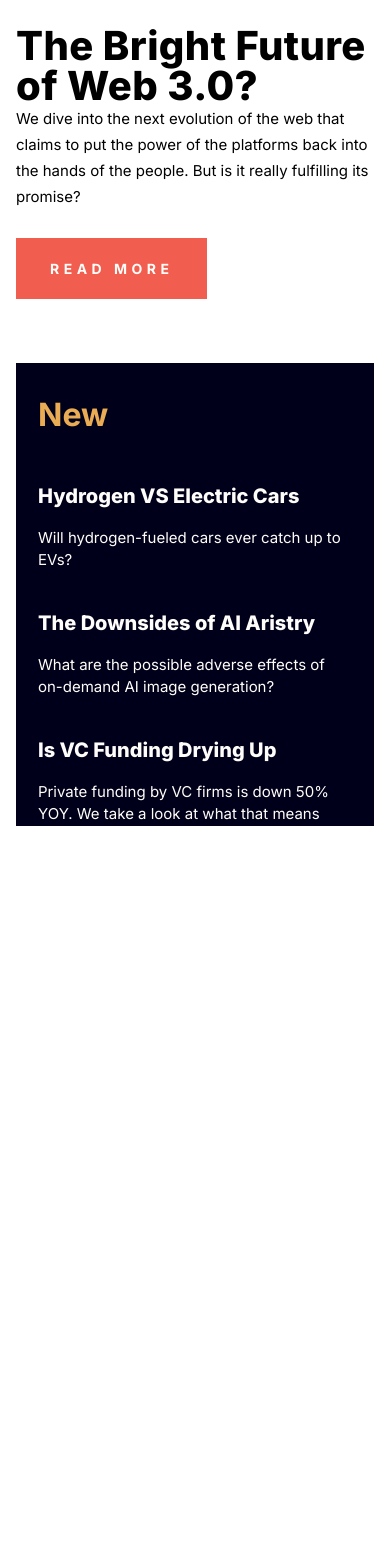
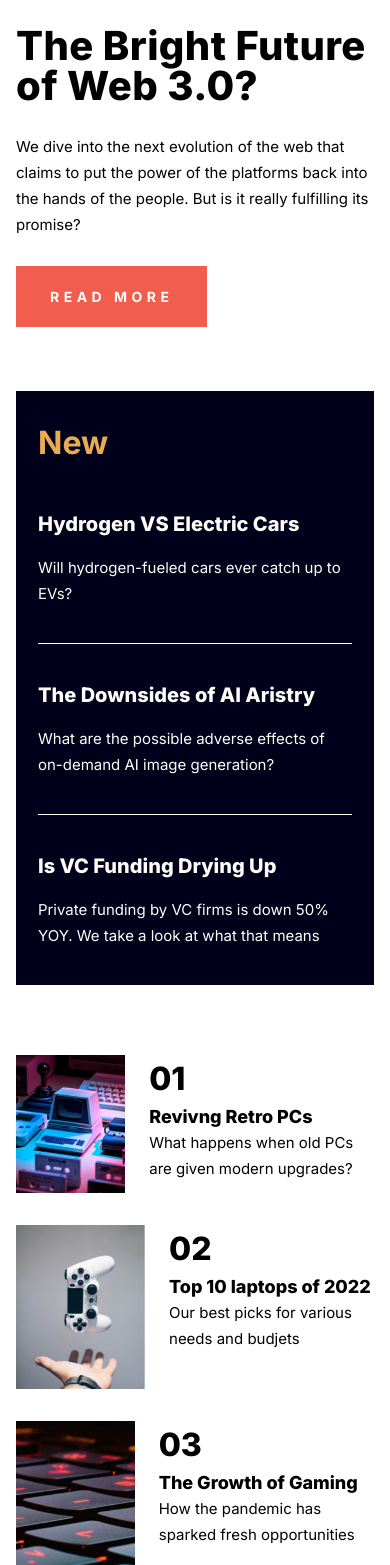
Before and after one commit to TheRedHoodGuy/simple-webpage-with-react, a React (Vite) app: page / in a window 390 px wide. Shown: the part 403-1968 px from the top of the page. Before the commit the page ends 1229 px from the top, so only its background shows below. Built offline with nearby package versions, Linux system fonts and the light colour scheme.

Commit message:
Mobile completed, bottom image section, Problematic | Unfinished

```diff
--- a/src/App.jsx
+++ b/src/App.jsx
@@ -1,12 +1,14 @@
 import React from 'react'
 import Headcomp from './components/Pageheader/Headcomp.jsx'
 import Article from './components/Mainarticle/Article.jsx'
+import Imagesection from './components/Imagesection/Imagesection.jsx'
 
 let App = () => {
   return (
     <>
       <Headcomp />
       <Article />
+      <Imagesection />
     </>
   )
 }
--- a/src/components/Imagesection/Imagesection.jsx
+++ b/src/components/Imagesection/Imagesection.jsx
@@ -0,0 +1,17 @@
+import Imgdivs from "./Imgdivs"
+import image1 from '../../assets/images/image-retro-pcs.jpg'
+import image2 from '../../assets/images/image-gaming-growth.jpg'
+import image3 from '../../assets/images/image-top-laptops.jpg'
+
+const Imagesection = () => {
+    return (
+        <>
+            <div className="">
+                <Imgdivs image={image1} i_head="Revivng Retro PCs" i_cont="What happens when old PCs are given modern upgrades?" num="01" />
+                <Imgdivs image={image2} i_head="Top 10 laptops of 2022" i_cont="Our best picks for various needs and budjets" num="02" />
+                <Imgdivs image={image3} i_head="The Growth of Gaming" i_cont="How the pandemic has sparked fresh opportunities" num="03" />
+            </div>
+        </>
+    );
+}
+export default Imagesection
--- a/src/components/Imagesection/Imgdivs.jsx
+++ b/src/components/Imagesection/Imgdivs.jsx
@@ -1,16 +1,18 @@
 const Imgdivs = ({image, i_head, i_cont, num}) => {
     return(
         <>
-            <div>
-                <div>
-                    <img src={image} alt={image} />
+            <div className="flex mb-8">
+                <div className="h-full w-[200px] overflow-hidden">
+                    <img className="w-full" src={image} alt={image} />
                 </div>
-                <div>
-                    <h2>{num}</h2>
-                    <h3>{i_head}</h3>
-                    <p>{i_cont}</p>
+                <div className="ml-6">
+                    <h2 className="text-[32px] font-extrabold">{num}</h2>
+                    <h3 className="text-[18px] font-extrabold">{i_head}</h3>
+                    <p className="text-[15px] leading-[26px]">{i_cont}</p>
                 </div>
             </div>
         </>
     );
 }
+
+export default Imgdivs
--- a/src/components/Mainarticle/Article.jsx
+++ b/src/components/Mainarticle/Article.jsx
@@ -4,15 +4,15 @@ import Sidearticles  from './Sidearticles'
 const Article = () => {
     return (
         <>
-            <article>
-                <div className="flex flex-col w-full">
+            <article className='mb-[70px]'>
+                <div className="grid grid-cols-1 w-full">
                     <div className="w-full mt-8">
                         <img src={Image} alt="Image" />
                     </div>
                     <div className="w-full">
                         <h1 className="text-[40px] font-[800] tracking-[0.01em] leading-[40px] mt-7">The Bright Future of Web 3.0?</h1>
                     </div>
-                    <div className="flex flex-col">
+                    <div className="flex flex-col mt-7">
                         <p className="text-[15px] leading-[26px]">We dive into the next evolution of the web that claims to put the power of the platforms back into the hands of the people. But is it really fulfilling its promise?</p>
                         <a href="#" target="_blank" className="w-fit mt-7 text-[14px] tracking-[0.32em] uppercase font-bold text-white_c py-[20px] px-[34px] bg-red_c">read more</a>
                     </div>
@@ -22,9 +22,11 @@ const Article = () => {
                         <h2 className="text-[32px] font-[700] text-orange_c">New</h2>
                     </div>
                     <div className="flex flex-col mt-[42px]">
-                        <Sidearticles heading="Hydrogen VS Electric Cars" content="Will hydrogen-fueled cars ever catch up to EVs?"></Sidearticles>
-                        <Sidearticles c_class="mt-9" heading="The Downsides of AI Aristry" content="What are the possible adverse effects of on-demand AI image generation?"></Sidearticles>
-                        <Sidearticles c_class="mt-9" heading="Is VC Funding Drying Up" content="Private funding by VC firms is down 50% YOY. We take a look at what that means"></Sidearticles>
+                        <Sidearticles c_class="mb-9" heading="Hydrogen VS Electric Cars" content="Will hydrogen-fueled cars ever catch up to EVs?"></Sidearticles>
+                        <hr className="text-white_c" />
+                        <Sidearticles c_class="mt-9 mb-9" heading="The Downsides of AI Aristry" content="What are the possible adverse effects of on-demand AI image generation?"></Sidearticles>
+                        <hr className="text-white_c" />
+                        <Sidearticles c_class="mt-9 mb-9" heading="Is VC Funding Drying Up" content="Private funding by VC firms is down 50% YOY. We take a look at what that means"></Sidearticles>
                     </div>
                 </div>
             </article>
--- a/src/components/Mainarticle/Sidearticles.jsx
+++ b/src/components/Mainarticle/Sidearticles.jsx
@@ -3,7 +3,7 @@ const Sidearticles = ({c_class, heading, content}) => {
         <>
             <div className={c_class}>
                 <h3 className="text-[20px] font-extrabold text-white_c">{heading}</h3>
-                <p className="text-[15px] text-white_c mt-4">{content}</p>
+                <p className="text-[15px] text-white_c mt-4 leading-[26px]">{content}</p>
             </div>
         </>
     );
```
